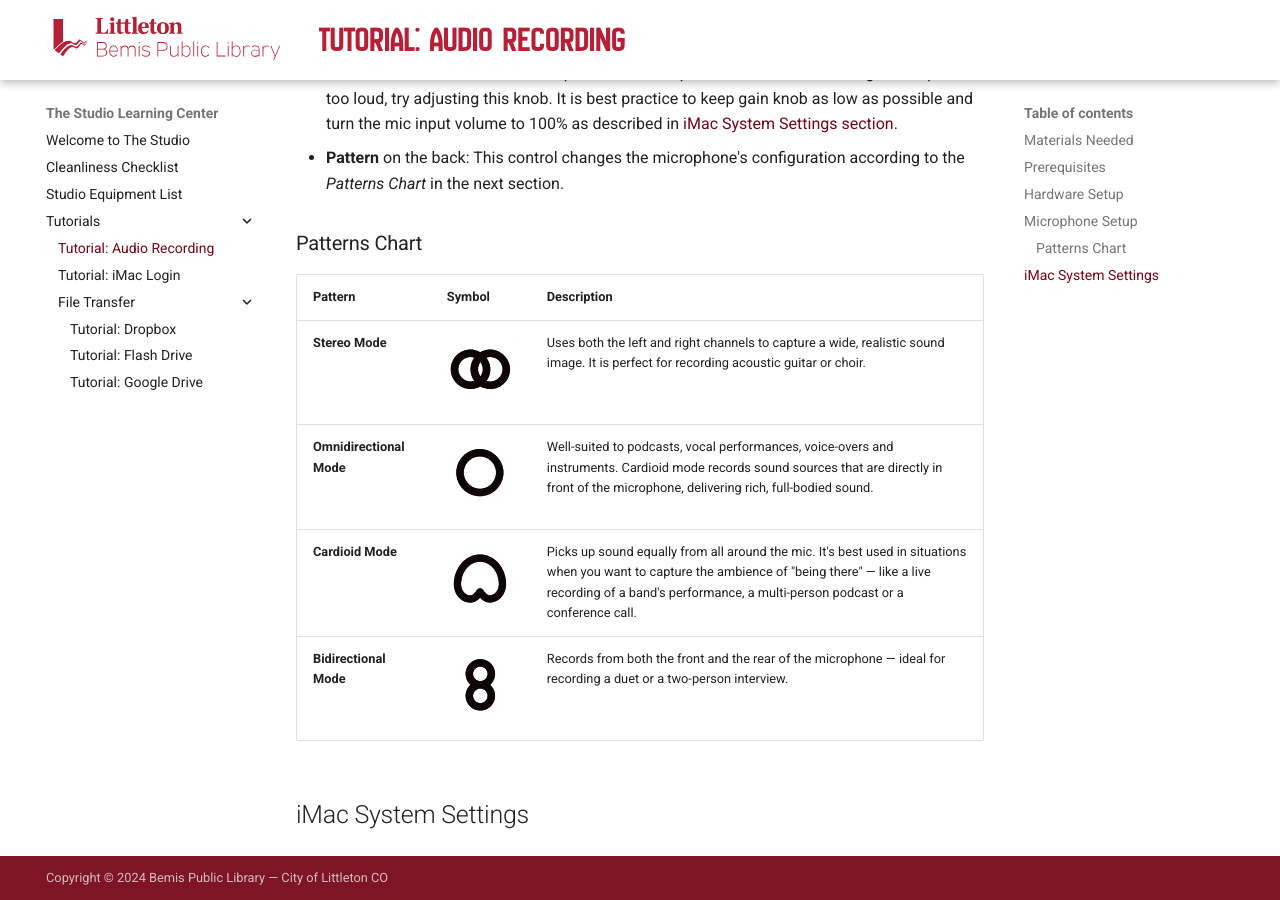
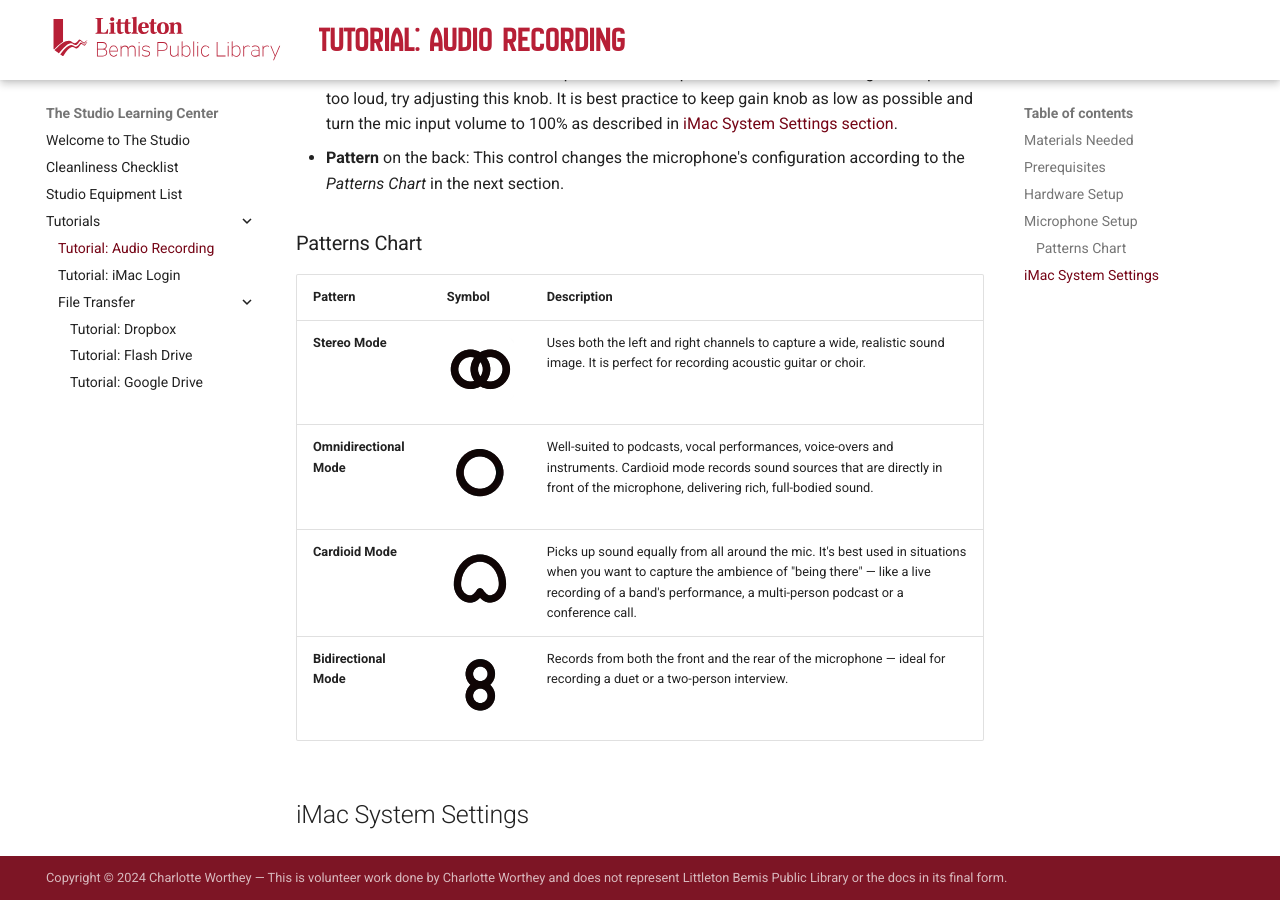
Before and after one commit to chworthey/bemis-public-library-studio-docs, an MkDocs documentation site: the page built from docs/Tutorials/tutorial-audio-recording.md, in a window 1280 px wide and 900 px high, scrolled down 1759 px. Built offline with MkDocs 1.6.1 and Material for MkDocs 9.7.7, drawn with Linux system fonts in a browser that asks for light colours; plug-ins that fetch from the network failed and are left out.

Commit message:
Made ready for publishing

```diff
--- a/docs/Tutorials/tutorial-audio-recording.md
+++ b/docs/Tutorials/tutorial-audio-recording.md
@@ -64,7 +64,7 @@ Please note these knobs:
 - **Pattern** on the back: This control changes the microphone's configuration according to the *Patterns Chart* in the next section.
 
 ### Patterns Chart
-| Pattern                  | Symbol                                                                        |Description                                                                                                                                                                                                                        |
+| Pattern                  | Symbol                                                                        | Description                                                                                                                                                                                                                       |
 | ------------------------ | ----------------------------------------------------------------------------- |---------------------------------------------------------------------------------------------------------------------------------------------------------------------------------------------------------------------------------- |
 | **Stereo Mode**          | ![Symbol for stereo mode](../assets/images/mic-stereo.webp)                   | Uses both the left and right channels to capture a wide, realistic sound image. It is perfect for recording acoustic guitar or choir.                                                                                             |
 | **Omnidirectional Mode** | ![Symbol for omnidirectional mode](../assets/images/mic-omnidirectional.webp) | Well-suited to podcasts, vocal performances, voice-overs and instruments. Cardioid mode records sound sources that are directly in front of the microphone, delivering rich, full-bodied sound.                                   |
--- a/docs/stylesheets/extra.css
+++ b/docs/stylesheets/extra.css
@@ -4,7 +4,7 @@
   font-style: normal;
   font-weight: 400;
   font-display: block;
-  src: url(/assets/fonts/NewAmsterdam/YA9Vr02Y5lucHqUlbEe51kBtp7CMi8_Q.woff2) format('woff2');
+  src: url(../assets/fonts/NewAmsterdam/YA9Vr02Y5lucHqUlbEe51kBtp7CMi8_Q.woff2) format('woff2');
   unicode-range: U+0100-02AF, U+0304, U+0308, U+0329, U+1E00-1E9F, U+1EF2-1EFF, U+2020, U+20A0-20AB, U+20AD-20C0, U+2113, U+2C60-2C7F, U+A720-A7FF;
 }
 /* latin */
@@ -13,7 +13,7 @@
   font-style: normal;
   font-weight: 400;
   font-display: block;
-  src: url(/assets/fonts/NewAmsterdam/YA9Vr02Y5lucHqUlbEe51kBtp76Miw.woff2) format('woff2');
+  src: url(../assets/fonts/NewAmsterdam/YA9Vr02Y5lucHqUlbEe51kBtp76Miw.woff2) format('woff2');
   unicode-range: U+0000-00FF, U+0131, U+0152-0153, U+02BB-02BC, U+02C6, U+02DA, U+02DC, U+0304, U+0308, U+0329, U+2000-206F, U+2074, U+20AC, U+2122, U+2191, U+2193, U+2212, U+2215, U+FEFF, U+FFFD;
 }
 
--- a/mkdocs.yml
+++ b/mkdocs.yml
@@ -1,5 +1,5 @@
 site_name: The Studio Learning Center
-site_url: http://localhost:8000/
+site_url: https://wortheybemispldemo.z19.web.core.windows.net/
 theme:
   name: material
   logo: assets/logo.svg
@@ -10,13 +10,14 @@ theme:
     - navigation.path
     - navigation.top
     - navigation.expand
+  favicon: assets/favicon-32x32.png
   palette:
     scheme: default
     primary: white
     accent: pink
 extra_css:
   - stylesheets/extra.css
-copyright: Copyright &copy; 2024 Bemis Public Library — City of Littleton CO
+copyright: Copyright &copy; 2024 Charlotte Worthey — This is volunteer work done by Charlotte Worthey and does not represent Littleton Bemis Public Library or the docs in its final form.
 extra:
   generator: false
 plugins:
```
Also changed, not shown: README.md (+29 -6 lines), docs/assets/favicon-32x32.png (added), 2 other files.
